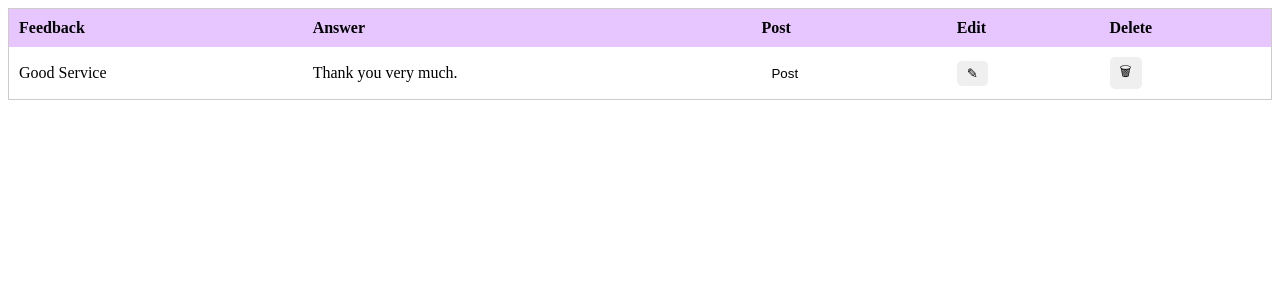
After one commit to ThushankaPramuditha/Pawfect-Care, a PHP site: page /mvc/app/components/tables/feedback.php in a window 1280 px wide. The commit adds this page. Shown: the top 300 px of the page. Run offline with PHP 8.4, Linux system fonts and the light colour scheme.

Commit message:
feedback.php added

```diff
--- /dev/null
+++ b/app/components/tables/feedback.php
@@ -0,0 +1,39 @@
+<!DOCTYPE html>
+<html lang="en">
+<head>
+    <meta charset="UTF-8">
+    <meta name="viewport" content="width=device-width, initial-scale=1.0">
+    <title>Table Example</title>
+    <!-- Add icon library -->
+    <link rel="stylesheet" href="https://cdnjs.cloudflare.com/ajax/libs/font-awesome/4.7.0/css/font-awesome.min.css">
+    <link rel="stylesheet" href="assets/css/FAQtables.css">
+</head>
+<body>
+    <table>
+        <thead>
+            <tr>
+                <th>Feedback</th>
+                <th>Answer</th>
+                <th>Post</th>
+                <th class="edit-action-buttons">Edit</th>
+                <th class="delete-action-buttons">Delete</th>
+            </tr>
+        </thead>
+        <tbody>
+            <!-- Example data rows -->
+            <tr>
+                <td>Good Service</td>
+                <td>Thank you very much.</td>
+                <td><button class="t-button">Post</button></td>
+                <td class="edit-action-buttons">
+                    <button class="edit-icon"></button>
+                </td>
+                <td class="delete-action-buttons">
+                    <button class="delete-icon"></button>
+                </td>
+            </tr>
+            <!-- Add more rows as needed -->
+        </tbody>
+    </table>
+</body>
+</html>
--- a/app/views/home.view.php
+++ b/app/views/home.view.php
@@ -7,7 +7,6 @@
 </head>
 <body>
     <?php include 'navbar.php'; ?>
-    <?php include 'FAQtables.php'; ?>
     <?php include 'footer.php'; ?>
     <!-- Your webpage content goes here -->
 </body>
```
Also changed, not shown: app/components/tables/FAQtables.php (renamed from app/views/FAQtables.php), public/assets/css/feedback.css (added).
